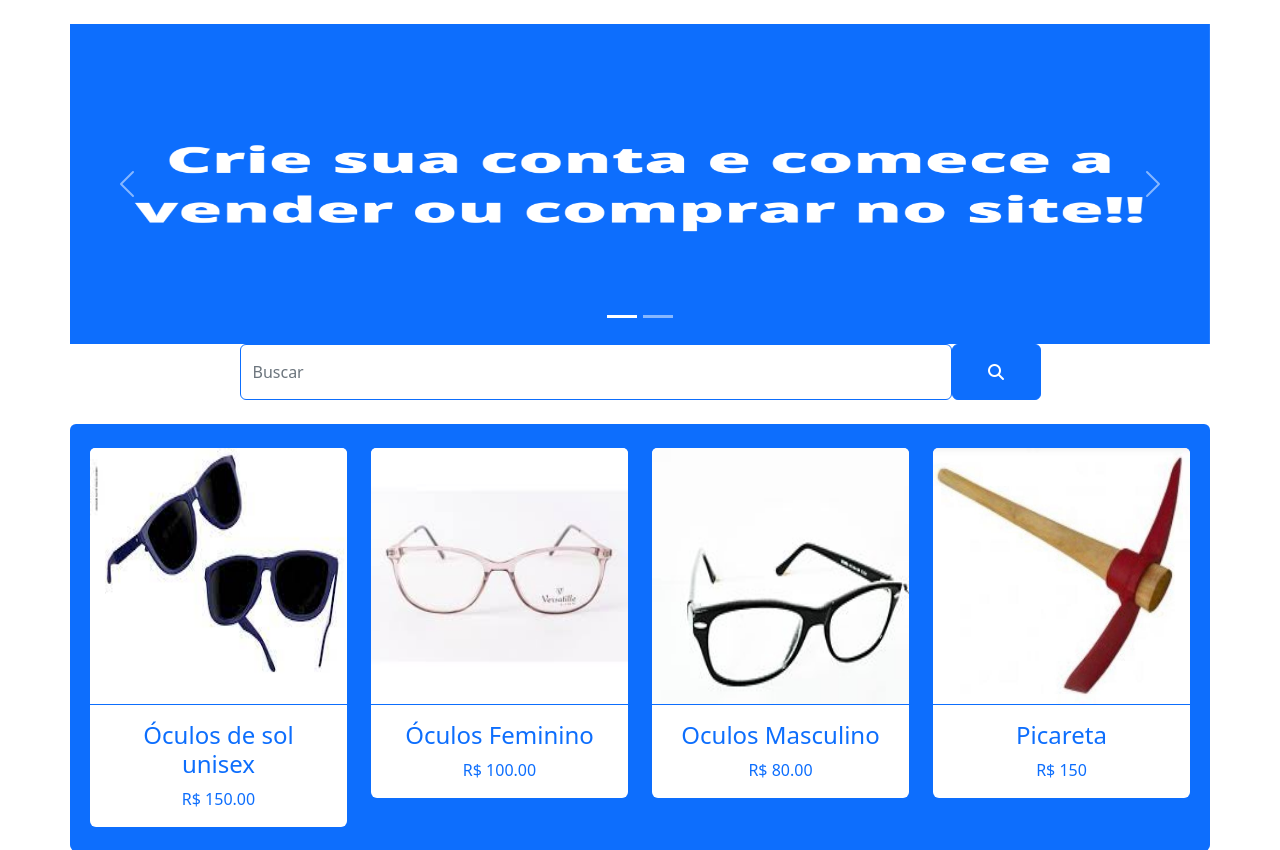
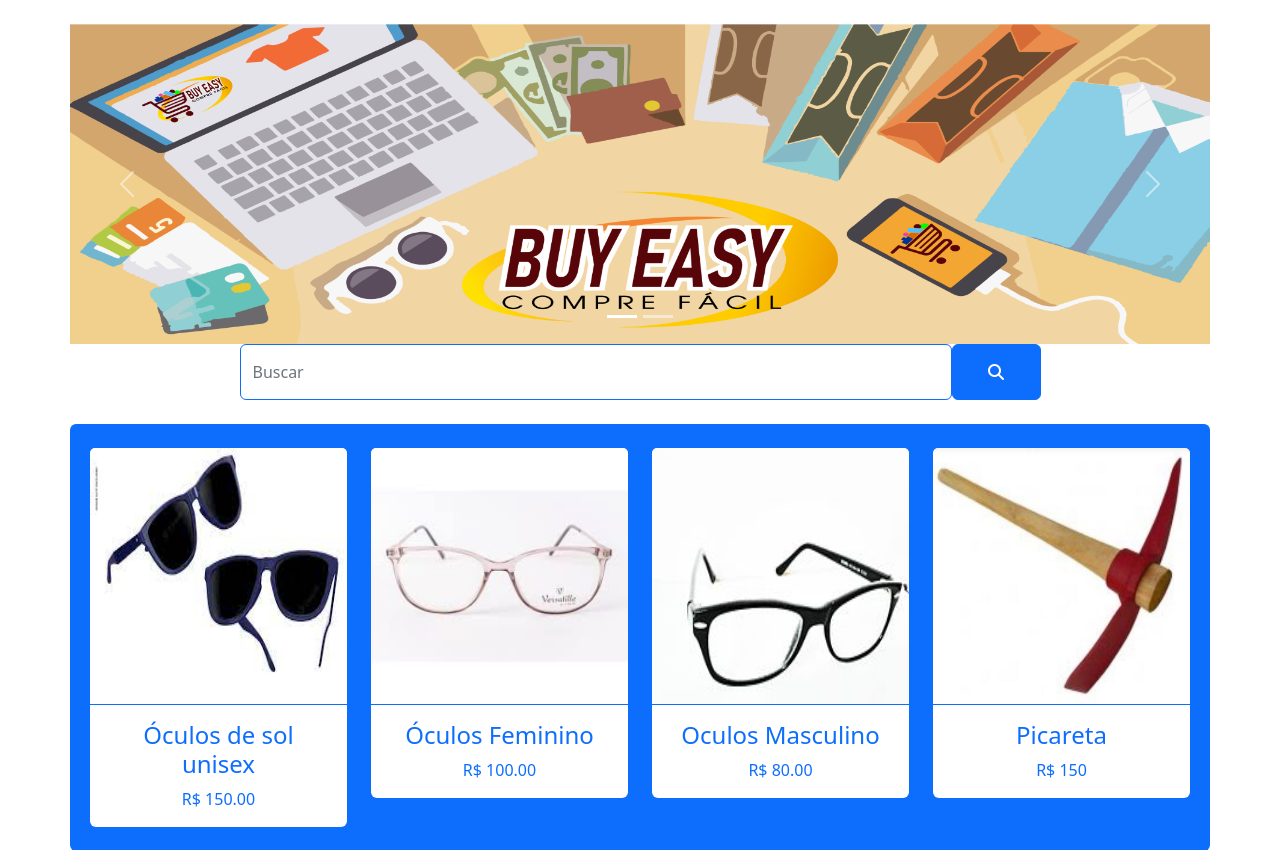
Before and after one commit to ViniciusSoares-Developer/BuyEasy, a PHP site: page /buyEasy/ in a window 1280 px wide. Shown: the part 140-990 px from the top of the page. Run offline with PHP 8.4, Linux system fonts and the light colour scheme; data comes from the database, SQL or seed files in the repository; data that the repository does not hold is empty; some libraries are stand-ins or nearby versions.

Commit message:
Adding banner

```diff
--- a/view/user/initial_user.php
+++ b/view/user/initial_user.php
@@ -12,12 +12,12 @@
             <div class="carousel-inner">
                 <div class="carousel-item active">
                     <a href="?page=register">
-                        <img src="assets/images/slider01.png" alt="Los Angeles" class="d-block w-100" style="height: 25vw; min-height: 150px;">
+                        <img src="assets/images/banner buy easy 2.png" alt="Los Angeles" class="d-block w-100" style="height: 25vw; min-height: 150px;">
                     </a>
                 </div>
                 <div class="carousel-item">
                     <a href="?page=login">
-                        <img src="assets/images/slider02.png" alt="Los Angeles" class="d-block w-100" style="height: 25vw; min-height: 150px;">
+                        <img src="assets/images/banner buy easy.png" alt="Los Angeles" class="d-block w-100" style="height: 25vw; min-height: 150px;">
                     </a>
                 </div>
             </div>
```
Also changed, not shown: assets/images/banner buy easy 2.png (added), assets/images/banner buy easy.png (added).
